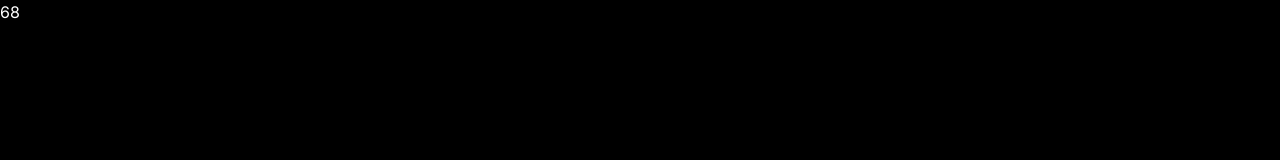
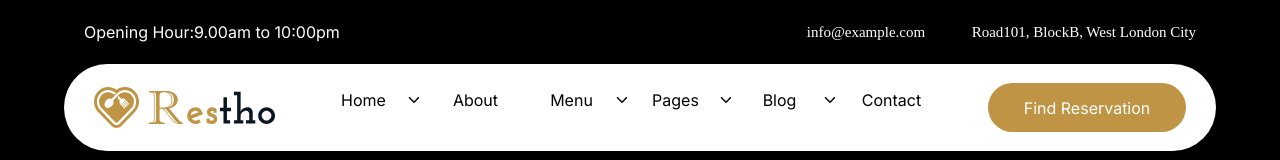
Before and after one commit to Neyoo2078/Restho, a Next.js app: page / in a window 1280 px wide. Shown: the top 160 px of the page. Built offline with nearby package versions, Linux system fonts and the light colour scheme.

Commit message:
page initialize

```diff
--- a/app/PageInitialize/page.tsx
+++ b/app/PageInitialize/page.tsx
@@ -17,7 +17,7 @@
       }
 
       setCount(count);
-    }, 100);
+    }, 50);
 
     return () => clearInterval(IntCount);
   };
@@ -36,10 +36,10 @@
 
             y: { duration: 2 },
           }}
-          className={`bg-black fixed inset-0 text-white z-40`}
+          className={`bg-black fixed inset-0 text-white z-40 flex items-center justify-center`}
         >
           <div>
-            <h1>{Count}</h1>
+            <h1 className="text-[60px] font-[500]">{Count}</h1>
           </div>
         </motion.div>
       )}
```
